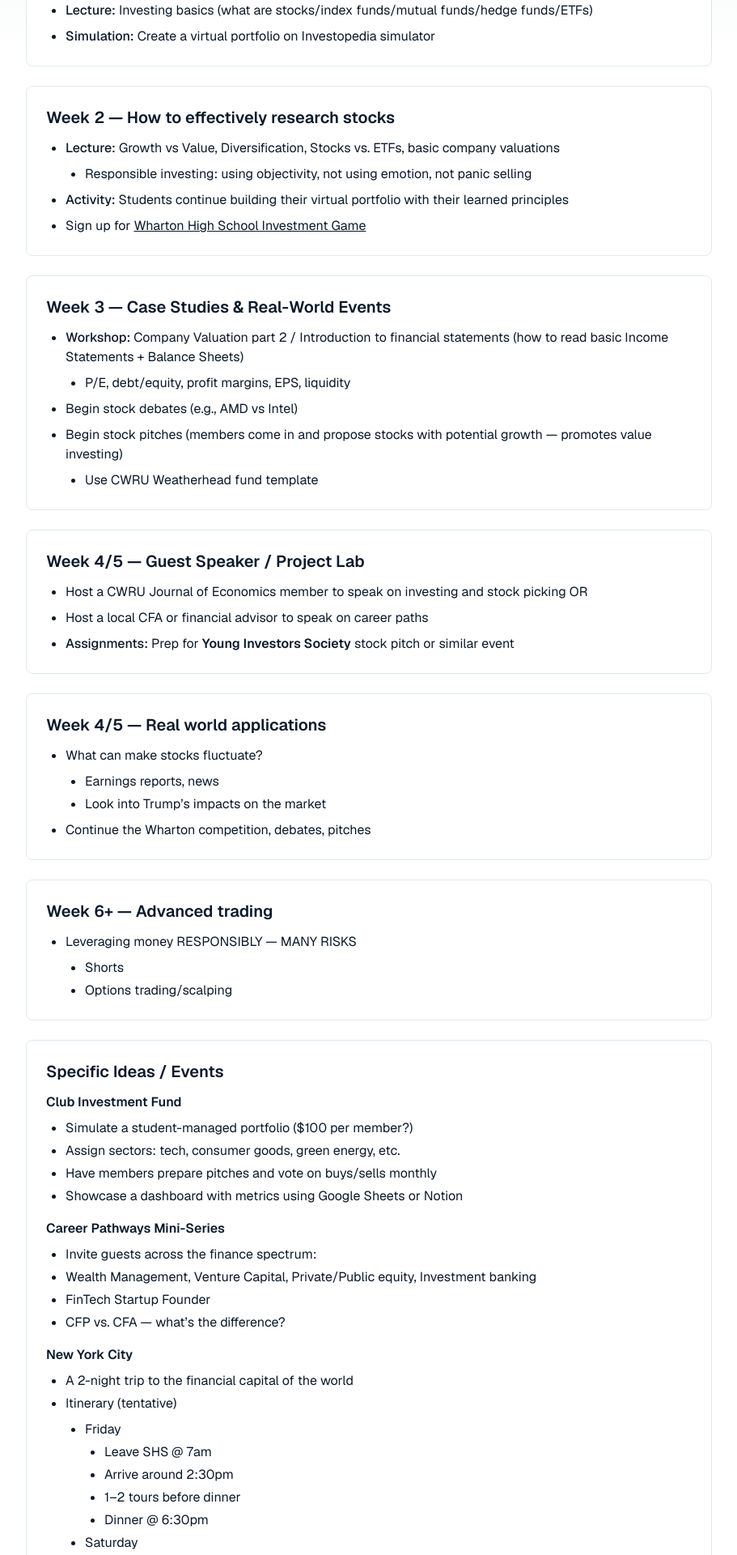
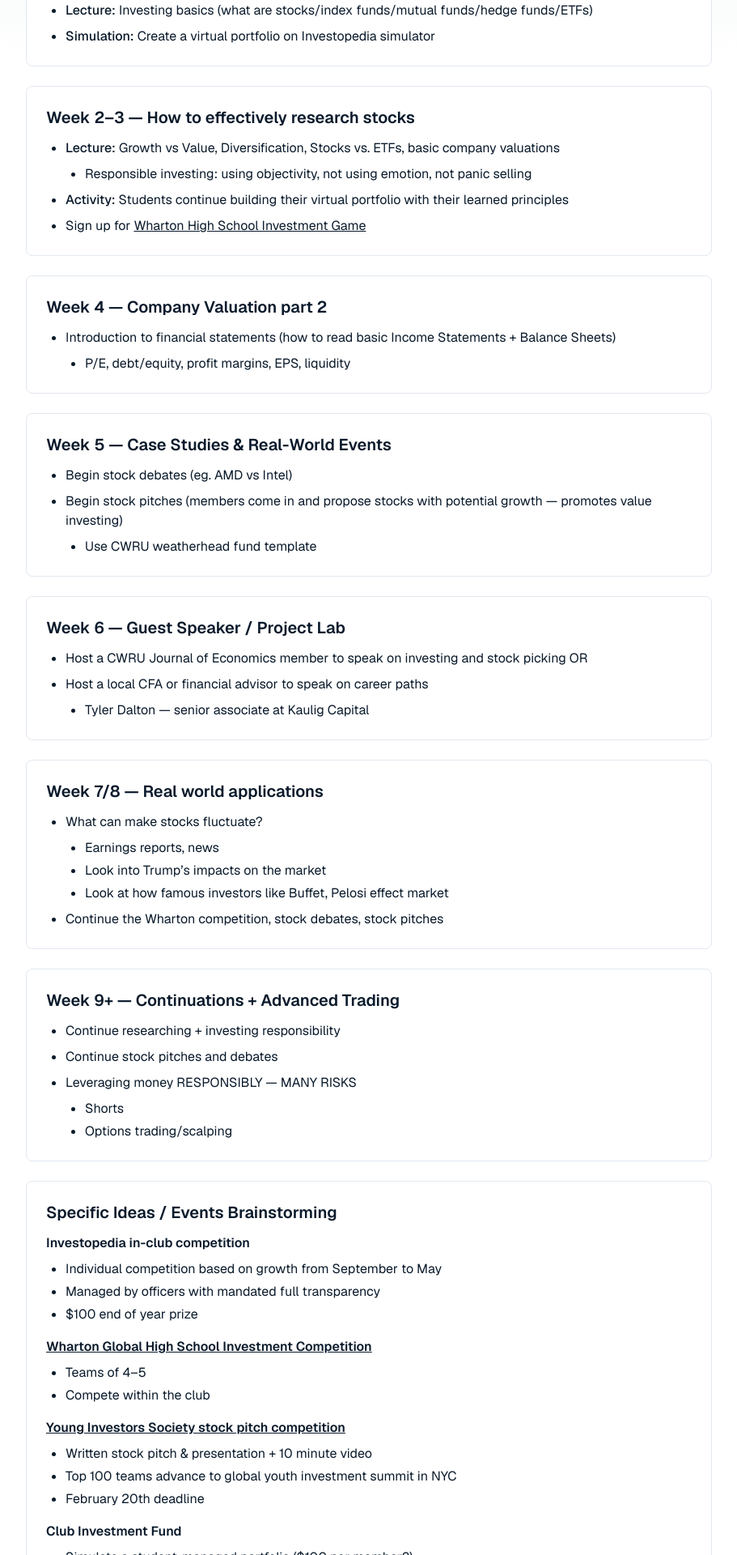
Before and after one commit to dbuldum4/soloninvsociety, a Next.js app in the folder solon-investment-society/: page /schedule in a window 1280 px wide. Shown: the part 320-2240 px from the top of the page at 81% size, without its empty margins (184-1095 px from the left). Built offline with nearby package versions, Linux system fonts and the light colour scheme.

Commit message:
Update officers and schedule pages7

```diff
--- a/solon-investment-society/src/app/schedule/page.tsx
+++ b/solon-investment-society/src/app/schedule/page.tsx
@@ -9,16 +9,16 @@
 
       <div className="mt-8 space-y-6">
         <article className="rounded-lg border border-border bg-card p-6">
-          <h2 className="text-xl font-semibold">Week 1 — Financial Literacy &amp; Intro to the Market</h2>
+          <h2 className="text-xl font-semibold">Week 1 — Financial Literacy &amp; Intro to the market</h2>
           <ul className="mt-3 list-disc pl-6 space-y-2">
-            <li><span className="font-medium">Warm-up:</span> Kahoot on personal finance</li>
+            <li><span className="font-medium">Warm-up:</span> Kahoot on personal finance <span className="text-muted-foreground">(candy prize)</span></li>
             <li><span className="font-medium">Lecture:</span> Investing basics (what are stocks/index funds/mutual funds/hedge funds/ETFs)</li>
             <li><span className="font-medium">Simulation:</span> Create a virtual portfolio on Investopedia simulator</li>
           </ul>
         </article>
 
         <article className="rounded-lg border border-border bg-card p-6">
-          <h2 className="text-xl font-semibold">Week 2 — How to effectively research stocks</h2>
+          <h2 className="text-xl font-semibold">Week 2–3 — How to effectively research stocks</h2>
           <ul className="mt-3 list-disc pl-6 space-y-2">
             <li><span className="font-medium">Lecture:</span> Growth vs Value, Diversification, Stocks vs. ETFs, basic company valuations
               <ul className="mt-2 list-disc pl-6 space-y-1">
@@ -31,47 +31,59 @@
         </article>
 
         <article className="rounded-lg border border-border bg-card p-6">
-          <h2 className="text-xl font-semibold">Week 3 — Case Studies &amp; Real-World Events</h2>
+          <h2 className="text-xl font-semibold">Week 4 — Company Valuation part 2</h2>
           <ul className="mt-3 list-disc pl-6 space-y-2">
-            <li><span className="font-medium">Workshop:</span> Company Valuation part 2 / Introduction to financial statements (how to read basic Income Statements + Balance Sheets)
+            <li>Introduction to financial statements (how to read basic Income Statements + Balance Sheets)
               <ul className="mt-2 list-disc pl-6 space-y-1">
                 <li>P/E, debt/equity, profit margins, EPS, liquidity</li>
-              </ul>
-            </li>
-            <li>Begin stock debates (e.g., AMD vs Intel)</li>
-            <li>Begin stock pitches (members come in and propose stocks with potential growth — promotes value investing)
-              <ul className="mt-2 list-disc pl-6 space-y-1">
-                <li>Use CWRU Weatherhead fund template</li>
               </ul>
             </li>
           </ul>
         </article>
 
         <article className="rounded-lg border border-border bg-card p-6">
-          <h2 className="text-xl font-semibold">Week 4/5 — Guest Speaker / Project Lab</h2>
+          <h2 className="text-xl font-semibold">Week 5 — Case Studies &amp; Real-World Events</h2>
           <ul className="mt-3 list-disc pl-6 space-y-2">
-            <li>Host a CWRU Journal of Economics member to speak on investing and stock picking OR</li>
-            <li>Host a local CFA or financial advisor to speak on career paths</li>
-            <li><span className="font-medium">Assignments:</span> Prep for <span className="font-semibold">Young Investors Society</span> stock pitch or similar event</li>
+            <li>Begin stock debates (eg. AMD vs Intel)</li>
+            <li>Begin stock pitches (members come in and propose stocks with potential growth — promotes value investing)
+              <ul className="mt-2 list-disc pl-6 space-y-1">
+                <li>Use CWRU weatherhead fund template</li>
+              </ul>
+            </li>
           </ul>
         </article>
 
         <article className="rounded-lg border border-border bg-card p-6">
-          <h2 className="text-xl font-semibold">Week 4/5 — Real world applications</h2>
+          <h2 className="text-xl font-semibold">Week 6 — Guest Speaker / Project Lab</h2>
+          <ul className="mt-3 list-disc pl-6 space-y-2">
+            <li>Host a CWRU Journal of Economics member to speak on investing and stock picking OR</li>
+            <li>Host a local CFA or financial advisor to speak on career paths
+              <ul className="mt-2 list-disc pl-6 space-y-1">
+                <li>Tyler Dalton — senior associate at Kaulig Capital</li>
+              </ul>
+            </li>
+          </ul>
+        </article>
+
+        <article className="rounded-lg border border-border bg-card p-6">
+          <h2 className="text-xl font-semibold">Week 7/8 — Real world applications</h2>
           <ul className="mt-3 list-disc pl-6 space-y-2">
             <li>What can make stocks fluctuate?
               <ul className="mt-2 list-disc pl-6 space-y-1">
                 <li>Earnings reports, news</li>
                 <li>Look into Trump’s impacts on the market</li>
+                <li>Look at how famous investors like Buffet, Pelosi effect market</li>
               </ul>
             </li>
-            <li>Continue the Wharton competition, debates, pitches</li>
+            <li>Continue the Wharton competition, stock debates, stock pitches</li>
           </ul>
         </article>
 
         <article className="rounded-lg border border-border bg-card p-6">
-          <h2 className="text-xl font-semibold">Week 6+ — Advanced trading</h2>
+          <h2 className="text-xl font-semibold">Week 9+ — Continuations + Advanced Trading</h2>
           <ul className="mt-3 list-disc pl-6 space-y-2">
+            <li>Continue researching + investing responsibility</li>
+            <li>Continue stock pitches and debates</li>
             <li>Leveraging money RESPONSIBLY — MANY RISKS
               <ul className="mt-2 list-disc pl-6 space-y-1">
                 <li>Shorts</li>
@@ -82,8 +94,31 @@
         </article>
 
         <article className="rounded-lg border border-border bg-card p-6">
-          <h2 className="text-xl font-semibold">Specific Ideas / Events</h2>
+          <h2 className="text-xl font-semibold">Specific Ideas / Events Brainstorming</h2>
           <div className="mt-3 space-y-4">
+            <div>
+              <h3 className="font-semibold">Investopedia in-club competition</h3>
+              <ul className="mt-2 list-disc pl-6 space-y-1">
+                <li>Individual competition based on growth from September to May</li>
+                <li>Managed by officers with mandated full transparency</li>
+                <li>$100 end of year prize</li>
+              </ul>
+            </div>
+            <div>
+              <h3 className="font-semibold"><a href="https://globalyouth.wharton.upenn.edu/competitions/investment-competition/" className="underline">Wharton Global High School Investment Competition</a></h3>
+              <ul className="mt-2 list-disc pl-6 space-y-1">
+                <li>Teams of 4–5</li>
+                <li>Compete within the club</li>
+              </ul>
+            </div>
+            <div>
+              <h3 className="font-semibold"><a href="https://yis.org/programs/stock-pitch-competition/" className="underline">Young Investors Society stock pitch competition</a></h3>
+              <ul className="mt-2 list-disc pl-6 space-y-1">
+                <li>Written stock pitch &amp; presentation + 10 minute video</li>
+                <li>Top 100 teams advance to global youth investment summit in NYC</li>
+                <li>February 20th deadline</li>
+              </ul>
+            </div>
             <div>
               <h3 className="font-semibold">Club Investment Fund</h3>
               <ul className="mt-2 list-disc pl-6 space-y-1">
```
